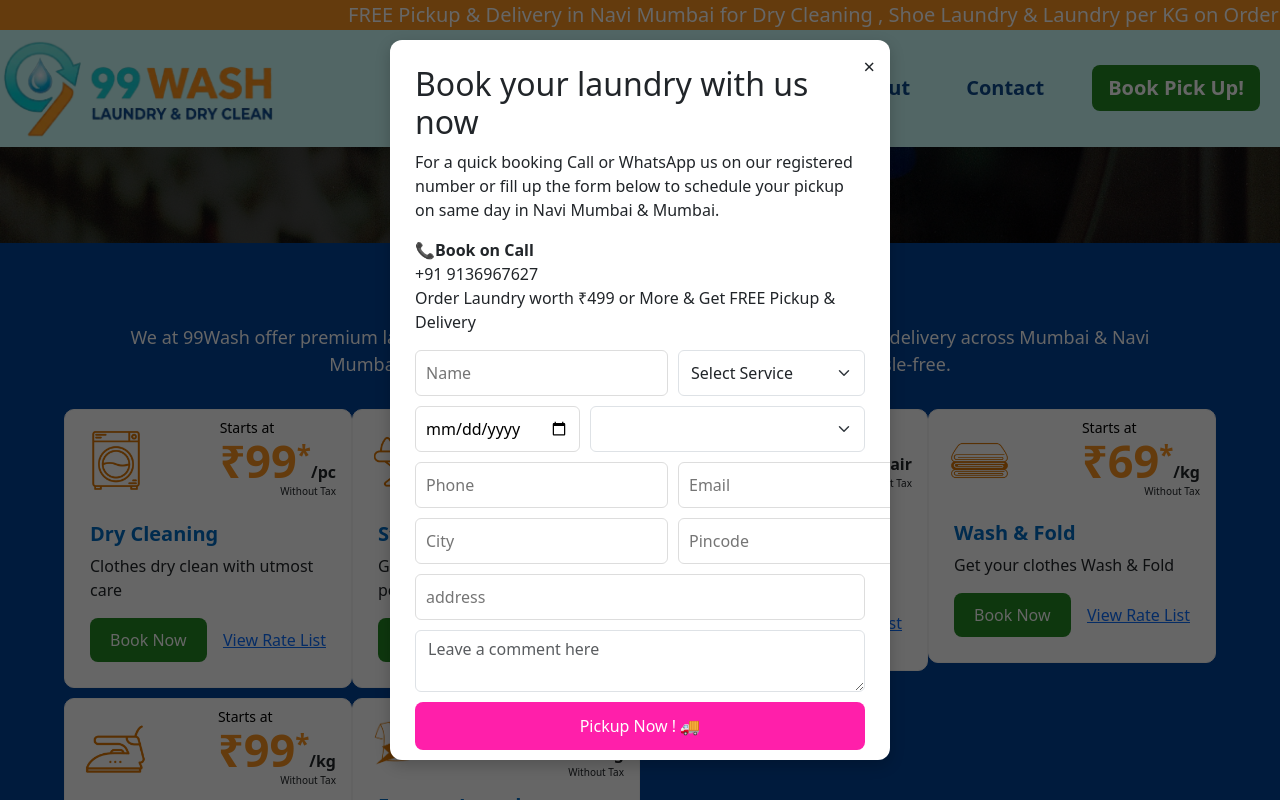
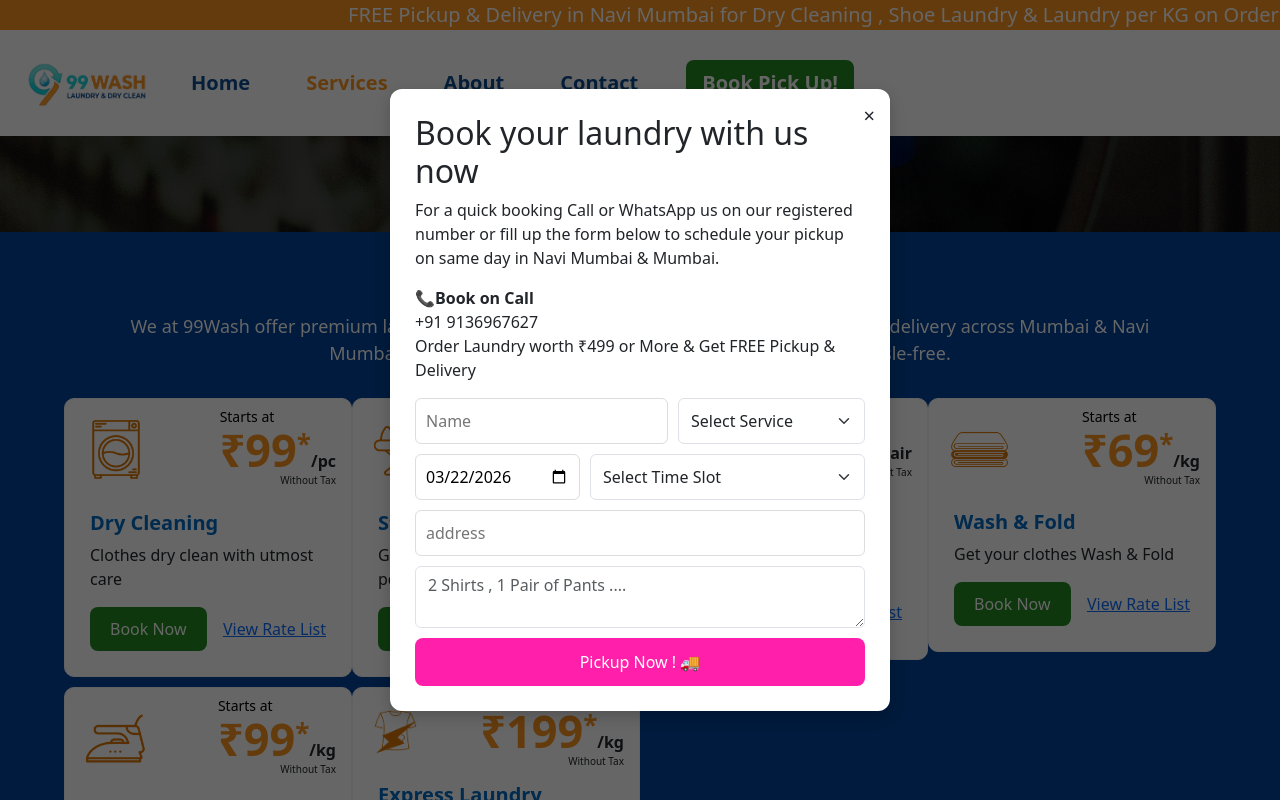
Before and after one commit to soochitty/99wash, an Angular app: page /services in a window 1280 px wide. Both pictures are taken after a click on the button "Book Pick Up!". Shown: the top 800 px of the page. Built offline with nearby package versions, Linux system fonts and the light colour scheme.

Commit message:
New Changes, Pickup attached .

```diff
--- a/src/app/shared/book-pick-up-form/book-pick-up-form.css
+++ b/src/app/shared/book-pick-up-form/book-pick-up-form.css
@@ -90,3 +90,9 @@
     flex-direction: column;
   }
 }
+
+.error {
+  color: red;
+  margin-top: 10px;
+  font-size: 14px;
+}
--- a/src/app/shared/book-pick-up-form/book-pick-up-form.html
+++ b/src/app/shared/book-pick-up-form/book-pick-up-form.html
@@ -2,7 +2,7 @@
 
 <!-- Popup modal -->
 <div class="modal-overlay" *ngIf="isVisible">
-    <div class="modal-card"  [class.closing]="isClosing" >
+    <div class="modal-card" [class.closing]="isClosing">
         <span class="close-btn" (click)="closePopup()">×</span>
 
         <h2 class="title">Book your laundry with us now</h2>
@@ -34,21 +34,12 @@
                 </select>
             </div>
             <div class="form-row">
-                <input type="date" formControlName="pickupDate" />
+                <input type="date" [min]="minDate" formControlName="pickupDate" (click)="setMinDate()"/>
 
                 <select formControlName="timeSlot" class="form-select" aria-label="Book Time Slot">
+                    <option value="" disabled selected>Select Time Slot</option>
                     <option *ngFor="let time of timeSlot" value="time">{{time}}</option>
                 </select>
-            </div>
-
-            <div class="form-row">
-                <input type="text" formControlName="phone" placeholder="Phone" />
-                <input type="email" formControlName="email" placeholder="Email" />
-            </div>
-            <div class="form-row">
-<input type="text" formControlName="city" placeholder="City" />
-            <input type="text" formControlName="pincode" placeholder="Pincode" />
-
             </div>
 
             <div class="form-row">
@@ -56,10 +47,13 @@
             </div>
 
             <div class="form-row">
-<textarea class="form-control" placeholder="Leave a comment here" formControlName="laundryItems"></textarea>
+                <textarea class="form-control" placeholder="2 Shirts , 1 Pair of Pants ...."
+                    formControlName="laundryItems"></textarea>
 
             </div>
-
+<p class="error"  *ngIf="pickupForm.invalid && (pickupForm.dirty || pickupForm.touched)">
+                Please fill in all the required fields.
+            </p>
             <button type="submit" class="submit-btn">Pickup Now ! 🚚</button>
         </form>
     </div>
--- a/src/app/shared/book-pick-up-form/book-pick-up-form.ts
+++ b/src/app/shared/book-pick-up-form/book-pick-up-form.ts
@@ -9,28 +9,35 @@
   styleUrl: './book-pick-up-form.css'
 })
 export class BookPickUpForm {
-isVisible = false;
+  isVisible = false;
   isClosing = false;
   pickupForm: FormGroup;
 
-  timeSlot = ["10:00 am - 2:00 pm","2:00 pm - 6:00 pm"]
-  services = [ 'Dry clean','Steam Iron','Shoe laundry', 'Wash & Fold' ,'Wash & Iron' ,'Express laundry']
+  timeSlot = ["10:00 am - 2:00 pm", "2:00 pm - 6:00 pm"]
+  services = ['Dry clean', 'Steam Iron', 'Shoe laundry', 'Wash & Fold', 'Wash & Iron', 'Express laundry']
 
   constructor(private fb: FormBuilder,
     private bookingService: Booking
   ) {
     this.pickupForm = this.fb.group({
       name: ['', Validators.required],
-      email: ['', [Validators.required, Validators.email]],
-      phone: ['', [Validators.required, Validators.pattern(/^[0-9]{10}$/)]],
-      city: ['', Validators.required],
-      pincode: ['', [Validators.required, Validators.pattern(/^[0-9]{6}$/)]],
-      address: ['',Validators.required],
-      timeSlot: ['Select Time Slot',Validators.required],
-      service:['',Validators.required],
-      pickupDate:['',Validators.required],
-      laundryItems:['']
+      address: ['', Validators.required],
+      timeSlot: ['', Validators.required],
+      service: ['', Validators.required],
+      pickupDate: [this.getToday(), Validators.required],
+      laundryItems: ['', Validators.required]
     });
+  }
+
+  minDate: string = this.getToday();
+
+  getToday(): string {
+    const today = new Date();
+    today.setMinutes(today.getMinutes() - today.getTimezoneOffset());
+    return today.toISOString().split('T')[0];
+  }
+  setMinDate() {
+    this.minDate = this.getToday();
   }
 
 
@@ -41,7 +48,7 @@
 
   closePopup() {
     this.isClosing = true;
-    this.isVisible=false
+    this.isVisible = false
     // setTimeout(() => {
     //   this.isVisible = false;
     // }, 400); // match animation duration
@@ -49,16 +56,34 @@
 
 
   onSubmit() {
+
     if (this.pickupForm.valid) {
       console.log('Form Data:', this.pickupForm.value);
-      alert('Pickup request submitted!');
-      this.bookingService.createBooking(this.pickupForm.value).subscribe({
-    next: (res:any) => alert("Booking saved in DB!"),
-    error: (err:any) => console.error(err)
-  });
+      const message =
+        `Hello , I would like to book a laundry pick-up with the following details:
+
+Name: ${this.pickupForm.value.name}
+Service: ${this.pickupForm.value.service}
+PickupDate: ${this.pickupForm.value.pickupDate}
+Pickup Address: ${this.pickupForm.value.address}
+Garments: ${this.pickupForm.value.laundryItems}.
+  `;
+
+      this.openWhatsApp(message);
       this.closePopup();
     } else {
       this.pickupForm.markAllAsTouched();
     }
   }
+
+  openWhatsApp(message: string) {
+    console.log(message);
+    const phoneNumber = '919136967627'; // your WhatsApp business number (no +)
+
+    const encodedMessage = encodeURIComponent(message);
+
+    const url = `https://wa.me/${phoneNumber}?text=${encodedMessage}`;
+
+    window.open(url, '_blank');
+  }
 }
--- a/src/app/shared/header/header.css
+++ b/src/app/shared/header/header.css
@@ -6,12 +6,12 @@
 
 .navbar {
     display: flex;
-    flex-wrap: nowrap;
+    /* flex-wrap: nowrap; */
     justify-content: space-between;
-    background-color: var(--primary-color);
-    height: auto !important;
-    padding: 0% !important;
-    color: white;
+    background-color: white;
+    /* height: auto !important;
+    padding: 0% !important; */
+    padding: 10px 15px;
     position:relative;
 }
 
@@ -32,7 +32,8 @@
 
 .logoImag {
     position: relative;
-    width: 50%;
+    width: 120px;
+    max-width: 100%;
 }
 
 .spacer {
@@ -59,8 +60,16 @@
     font-weight: bold !important;
 }
 
-@media only screen and (max-width: 480px) {
+@media (max-width: 768px) {
+  .navbar-nav {
+    text-align: center;
+  }
 
-  /* Styles for small phones */
+  .nav-item {
+    margin: 5px 0;
+  }
 
+  .header-button {
+    width: 100%;
+  }
 }
--- a/src/app/shared/header/header.html
+++ b/src/app/shared/header/header.html
@@ -3,8 +3,8 @@
 </div> -->
 <app-offer-marquee></app-offer-marquee>
 
-<nav class="navbar navbar-expand-lg ">
-  <!-- <div class="container-fluid"> -->
+<nav class="navbar navbar-expand-lg navbar-light ">
+  <div class="container-fluid">
     <a class="navbar-brand" href="#"><span class="logo"><img src="./../../../assets/Images/logo.png" class="logoImag"></span></a>
     <button class="navbar-toggler" type="button" data-bs-toggle="collapse" data-bs-target="#navbarSupportedContent" aria-controls="navbarSupportedContent" aria-expanded="false" aria-label="Toggle navigation">
       <span class="navbar-toggler-icon"></span>
@@ -12,16 +12,16 @@
     <div class="collapse navbar-collapse" id="navbarSupportedContent">
       <ul class="navbar-nav me-auto mb-2 mb-lg-0">
         <li class="nav-item">
-          <a class="nav-link active" aria-current="page" routerLink="/">Home</a>
+          <a class="nav-link" aria-current="page" routerLink="/home" routerLinkActive="active">Home</a>
         </li>
         <li class="nav-item">
-          <a class="nav-link" routerLink="/services">Services</a>
+          <a class="nav-link" routerLink="/services" routerLinkActive="active">Services</a>
         </li>
         <li class="nav-item">
-          <a class="nav-link" routerLink="/about-us" >About</a>
+          <a class="nav-link" routerLink="/about-us" routerLinkActive="active">About</a>
         </li>
         <li class="nav-item">
-          <a class="nav-link"routerLink="/contact-us">Contact</a>
+          <a class="nav-link" routerLink="/contact-us" routerLinkActive="active">Contact</a>
         </li>
         <li class="nav-item">
            <button (click)="bookPickupForm.openPopup()"  class="header-button button">Book Pick Up!</button>
@@ -31,7 +31,7 @@
       </ul>
 
     </div>
-  <!-- </div> -->
+  </div>
 </nav>
 <!-- <mat-toolbar class="navbar">
 
--- a/src/app/shared/header/header.ts
+++ b/src/app/shared/header/header.ts
@@ -1,5 +1,6 @@
 import { Component, EventEmitter, Output, output, ViewChild } from '@angular/core';
 import { BookPickUpForm } from '../book-pick-up-form/book-pick-up-form';
+import { Router } from '@angular/router';
 
 @Component({
   selector: 'app-header',
@@ -11,4 +12,6 @@
 
    @ViewChild(BookPickUpForm)
   bookPickupForm!: BookPickUpForm;
+
+
 }
```
Also changed, not shown: 1 other file (tests, documents, lock files or other folders). Lines whose indentation alone changed are shown as unchanged.
